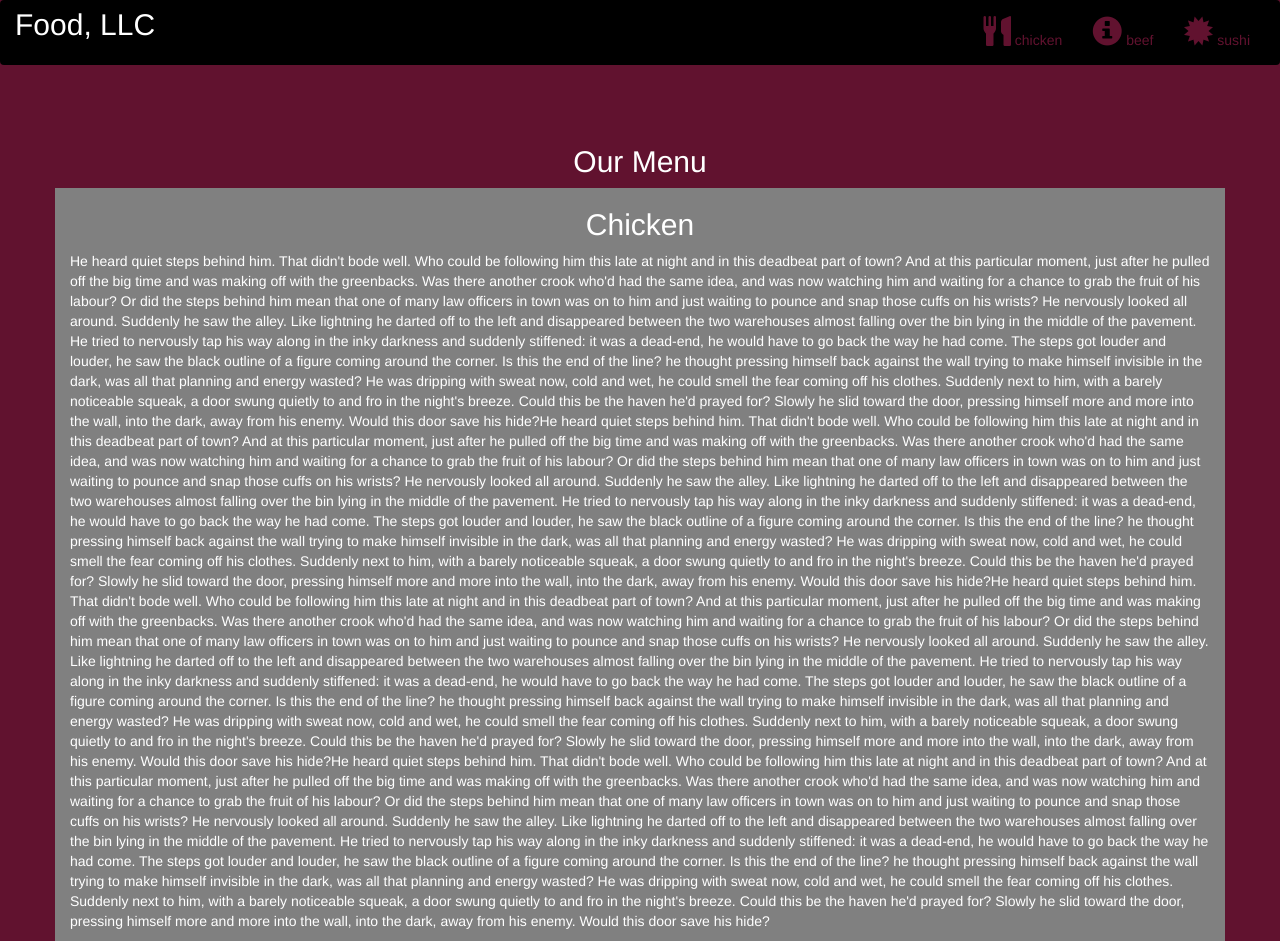
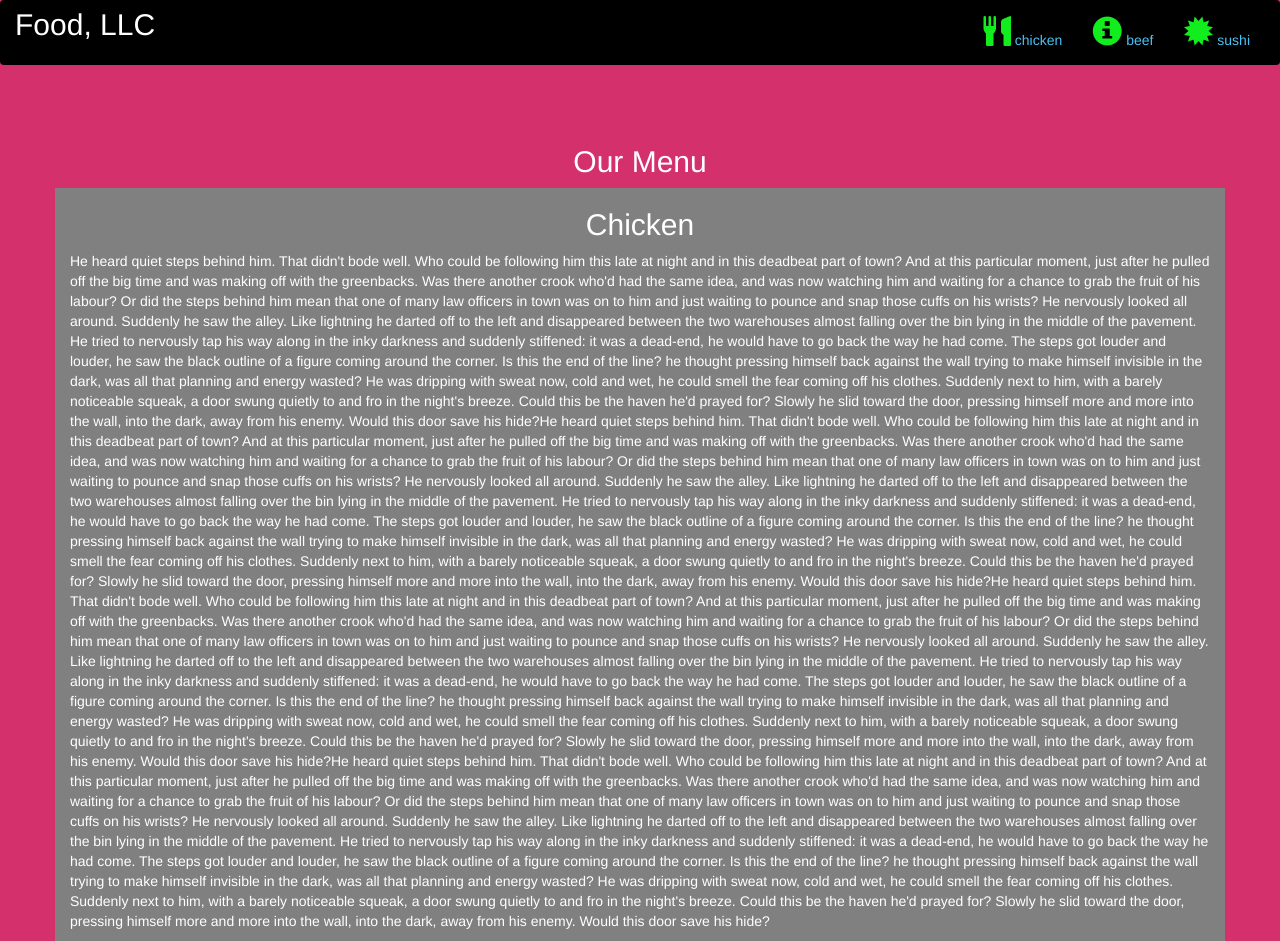
Before and after one commit to chandangt176/chandangt176.github.io, a plain HTML site: page m3assignment.html in a window 1280 px wide. Drawn offline with nearby package versions, Linux system fonts and the light colour scheme.

Commit message:
Add files via upload

```diff
--- a/stylesm3.css
+++ b/stylesm3.css
@@ -8,15 +8,15 @@
 
 border: none;
 background-color: black;
-color: #61122F;
+color: hsl(336, 15%, 87%);
 }
 body{
-	background-color: #61122F;
+	background-color: #d4306c;
 	color: white;
 }
 .glyphicon{
 	font-size: 30px;
-	color:#61122F;
+	color:#12ee1d;
 }
 
 .center{
@@ -36,7 +36,7 @@ h2{
 	text-align: center;
 }
 #myNavbar ul li a {
-	color: #61122F;
+	color: #48c2f3;
 }
 .navbar-brand{
 font-size: 30px;
```
